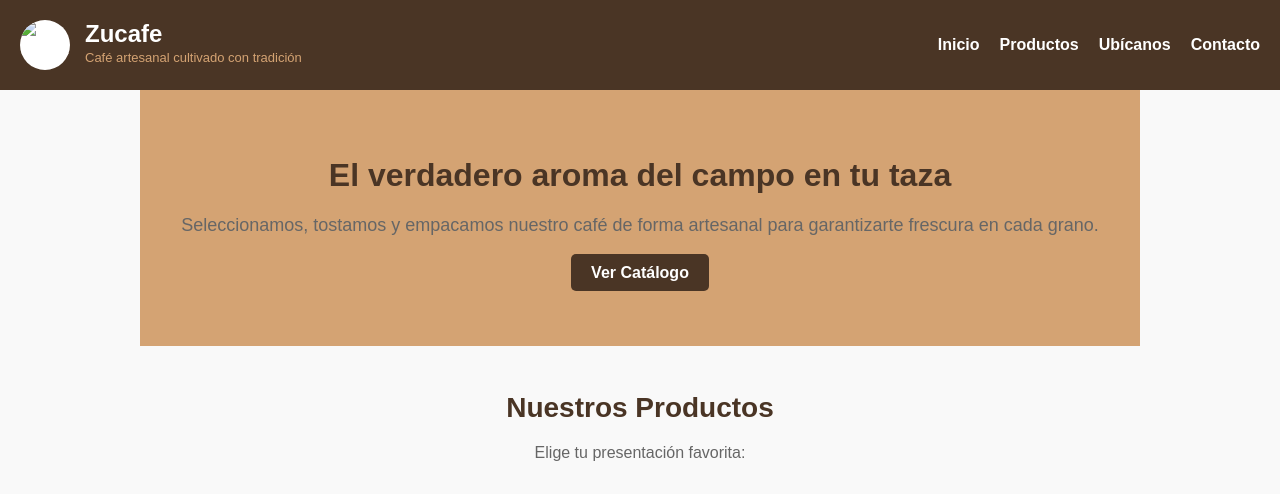
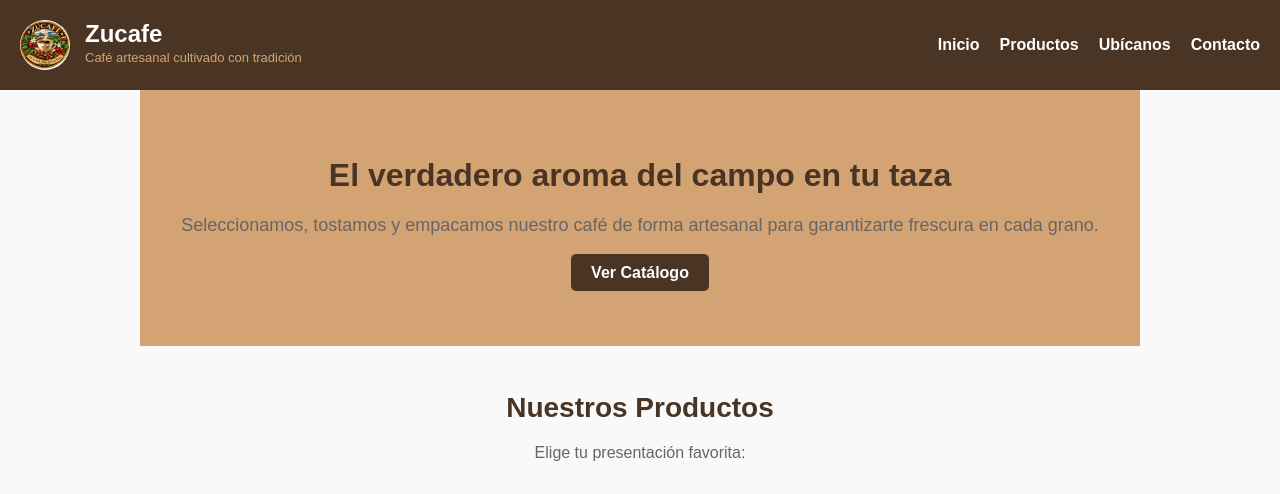
Before and after one commit to samuelfelipemurcia0304-droid/zucafe-proyecto, a plain HTML site: page index.html in a window 1280 px wide. Shown: the top 494 px of the page. Drawn offline with Linux system fonts and the light colour scheme; a script that the page names is missing.

Commit message:
Actualizar logo con versión optimizada

```diff
--- a/index.html
+++ b/index.html
@@ -12,7 +12,7 @@
     <!-- ENCABEZADO Y MENÚ DE NAVEGACIÓN CON LOGO -->
     <header>
         <div class="logo-container">
-            <img src="./assets/img/logo.png" alt="LogoZucafe" class="logo-img">
+            <img src="./assets/img/logoimagen.png" alt="LogoZucafe" class="logo-img">
             <div class="logo-texto">
                 <h1>Zucafe</h1>
                 <p>Café artesanal cultivado con tradición</p>
```
